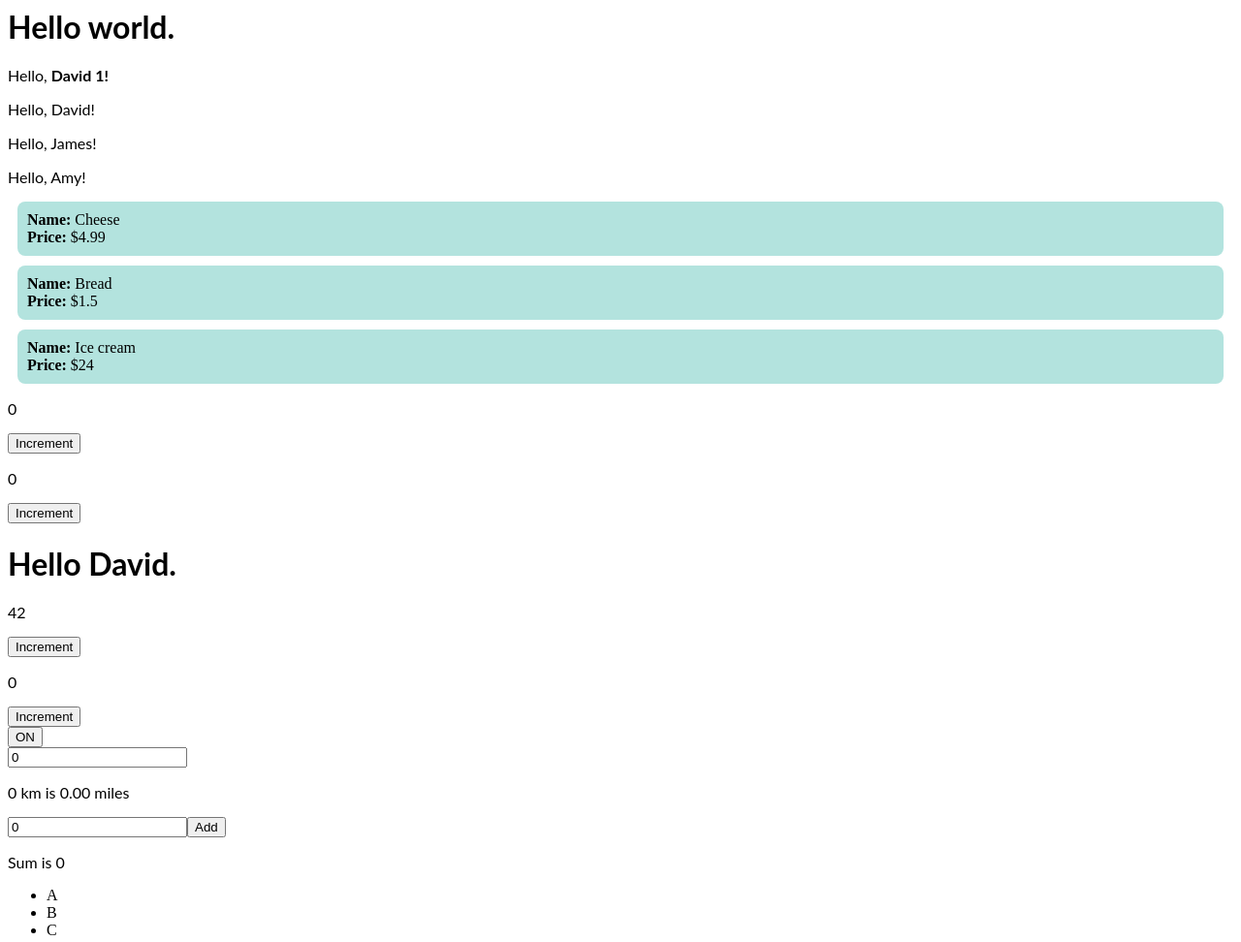
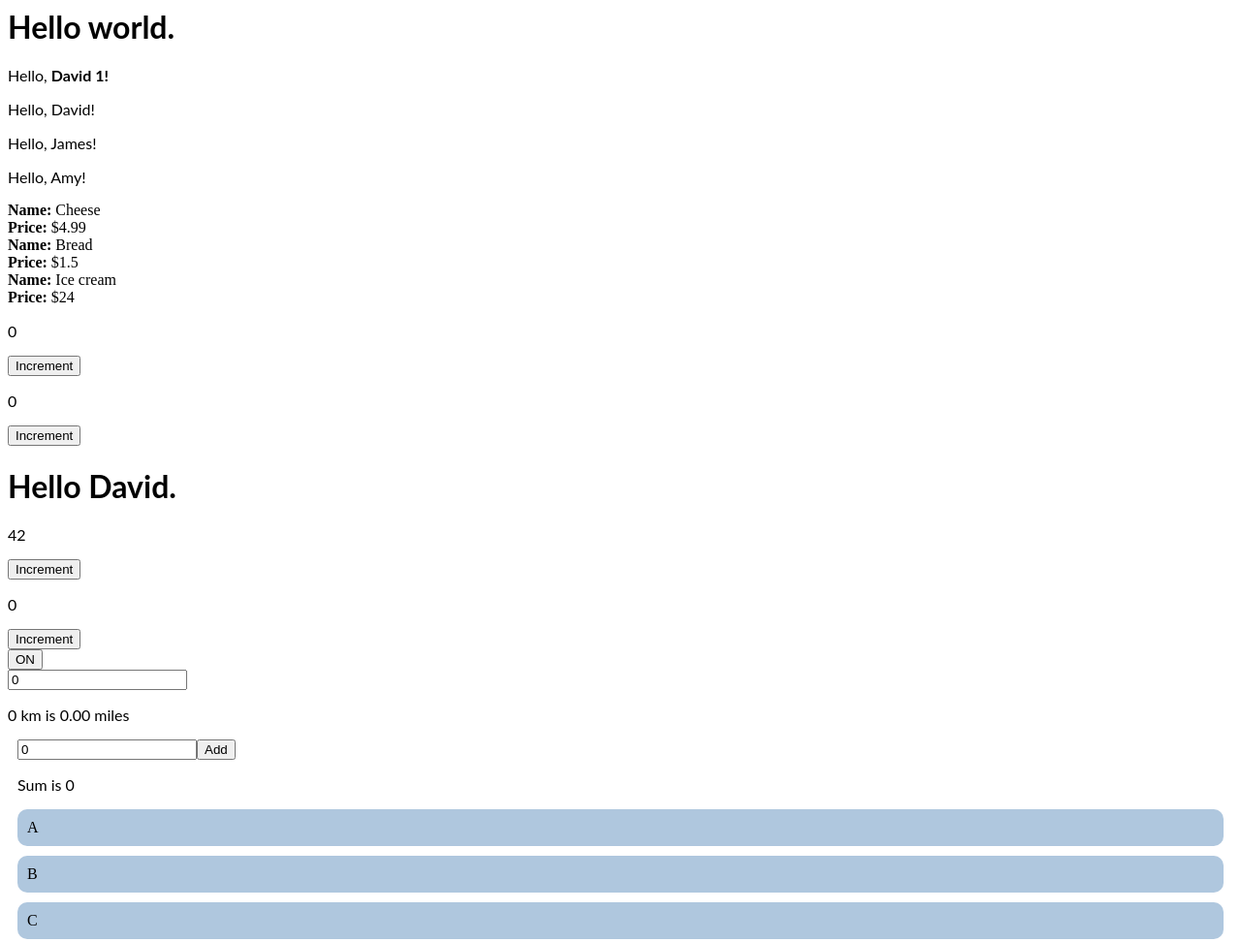
Before and after one commit to alifyonanta/jsx, a React app in the folder Component Example/: page / in a window 1280 px wide. Shown: the top 972 px of the page at 97% size. Built offline with nearby package versions, Linux system fonts and the light colour scheme.

Commit message:
Update style.css
Update style for li and form

```diff
--- a/Component Example/style.css
+++ b/Component Example/style.css
@@ -1,9 +1,17 @@
 h1, p {
   font-family: Lato;
 }
-.item {
-  background-color:#b3e3de;
-  margin:10px;
-  padding:10px;
-  border-radius:8px;
+ul {
+  padding: 0;
+  margin:10px 0 0 0;
 }
+li {
+  list-style-type: none;
+  padding: 10px;
+  margin: 10px;
+  background-color:rgba(61, 120, 175, 0.411);
+  border-radius: 10px;
+}
+form {
+  margin: 10px;
+}
```
